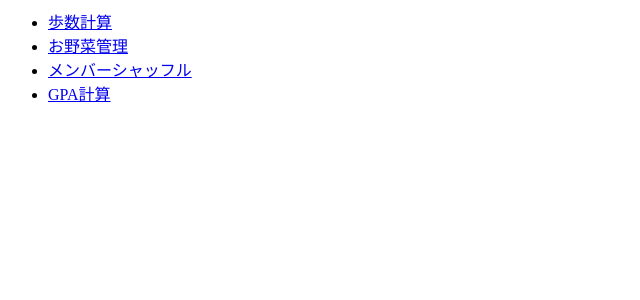
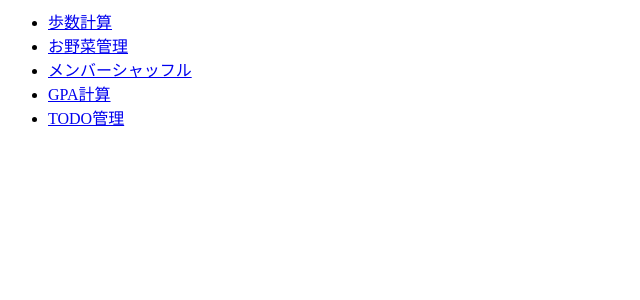
Before and after one commit to saike1119/WebPlayground, a PHP site: page / in a window 1280 px wide. Shown: the part 163-463 px from the top of the page, without its empty margins (0-640 px from the left). Run offline with PHP 8.4, Linux system fonts and the light colour scheme.

Commit message:
新しいリンクを追加

```diff
--- a/index.php
+++ b/index.php
@@ -15,6 +15,7 @@
     <li><a href="vegetable_home.php">お野菜管理</a></li>
     <li><a href="#">メンバーシャッフル</a></li>
     <li><a href="/GPAapp/GPA_app.php">GPA計算</a><br></li>
+    <li><a href="/TODO/TODO_app.php">TODO管理</a><br></li>
 </ul>
 </body>
 </html>
```
